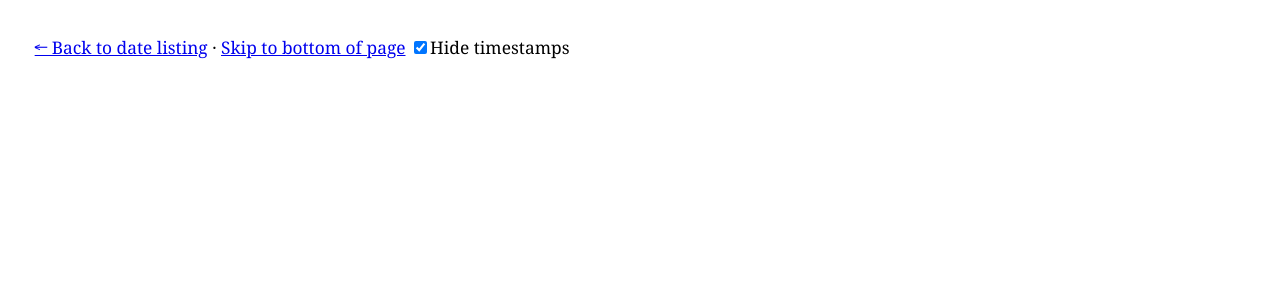
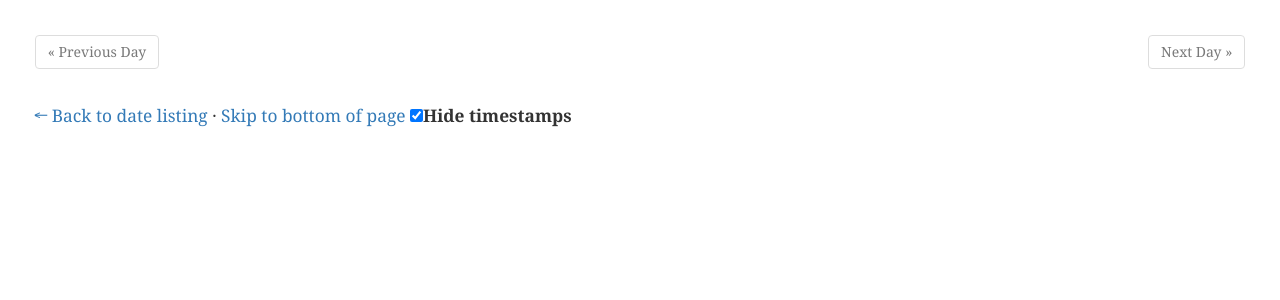
Before and after one commit to starryexpanse/irc-log-viewer, a Flask app: page /irc/logs/1/1/1/1/ in a window 1280 px wide. Shown: the top 300 px of the page. Run offline with Flask 2, Linux system fonts and the light colour scheme; data that the repository does not hold is empty; some libraries are stand-ins or nearby versions.

Commit message:
Add next/previous day buttons, and bootstrap for future styling goodness!

```diff
--- a/app.py
+++ b/app.py
@@ -139,13 +139,48 @@ def channel(channel):
 @app.route('/irc/logs/<channel>/<int:year>/<int:month>/<int:day>/')
 def day(channel, year, month, day):
    date = datetime.date(year, month, day)
+
+   prev_browsable_day = Entry.query.filter(
+         Entry.when < format_date(date) + ' 00:00:00',
+   ).order_by(Entry.when.desc()).first()
+
+   next_browsable_day = Entry.query.filter(
+         Entry.when >= format_date(next_day(date)) + ' 00:00:00',
+   ).order_by(Entry.when.desc()).first()
+
+   prev_browsable_day_link = next_browsable_day_link = "#"
+
+   def url_for_date(d):
+      return url_for(
+         'day',
+         channel = channel,
+         year = d.year,
+         month = d.month,
+         day = d.day
+      )
+
+   if prev_browsable_day:
+      prev_browsable_day = prev_browsable_day.when
+      prev_browsable_day_link = url_for_date(prev_browsable_day)
+
+   if next_browsable_day:
+      next_browsable_day = next_browsable_day.when
+      next_browsable_day_link = url_for_date(next_browsable_day)
+
    entries = Entry.query.filter(
          Entry.channel == '#' + channel,
          Entry.when >= format_date(date) + ' 00:00:00',
          Entry.when < format_date(next_day(date)) + ' 00:00:00',
       ).order_by(Entry.when)
 
-   return render_template('logs.html', entries=entries)
+   return render_template(
+      'logs.html',
+      entries = entries,
+      prev_browsable_day = prev_browsable_day,
+      next_browsable_day = next_browsable_day,
+      prev_browsable_day_link = prev_browsable_day_link,
+      next_browsable_day_link = next_browsable_day_link
+   )
 
 @app.route('/irc/logs/<int:year>/<int:month>/<int:day>/')
 def day_backwards_compatibility(year, month, day):
--- a/static/logs.css
+++ b/static/logs.css
@@ -73,3 +73,16 @@ ol {
 ol.years, ol.months {
    padding: 0;
 }
+
+.navbuttons {
+   display: flex;
+   margin-bottom: 2em;
+}
+
+.navbuttons div {
+   flex-grow: 1;
+}
+
+.navbuttons div:last-child {
+   text-align: right;
+}
--- a/templates/base.html
+++ b/templates/base.html
@@ -5,6 +5,7 @@
       <meta name="viewport" width="device-width">
       <script type="text/javascript" src="{{ url_for('static', filename='jquery-1.11.1.min.js') }} "></script>
       <script type="text/javascript" src="{{ url_for('static', filename='logs.js') }}"></script>
+      <link rel="stylesheet" type="text/css" href="{{ url_for('static', filename='bootstrap.min.css') }}" />
       <link rel="stylesheet" type="text/css" href="{{ url_for('static', filename='logs.css') }}" />
    </head>
    <body>
--- a/templates/logs.html
+++ b/templates/logs.html
@@ -1,6 +1,24 @@
 {% extends "base.html" %}
 
 {% block body %}
+
+   <div class='navbuttons' >
+      <div>
+         <a class='btn btn-default {% if not prev_browsable_day %} disabled {% endif %} '
+            href="{{ prev_browsable_day_link }}"
+         >
+            &laquo; Previous Day
+         </a>
+      </div>
+
+      <div>
+         <a class='btn btn-default {% if not next_browsable_day %} disabled {% endif %} '
+            href="{{ next_browsable_day_link }}"
+         >
+            Next Day &raquo;
+         </a>
+      </div>
+   </div>
 
    <a class='back-button' href="../../../">&larr; Back to date listing</a>
 
@@ -8,7 +26,9 @@
 
    <a class='skip-bottom' href="#last">Skip to bottom of page</a>
 
+
    <input type="checkbox" id='showHideTime' checked><label for='showHideTime'>Hide timestamps</label>
+   <br />
 
 
    <table class="entries">
```
